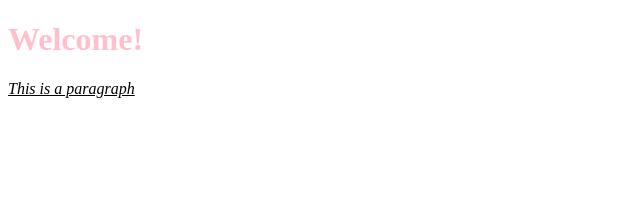
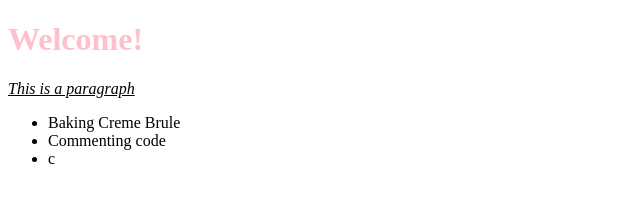
Before and after one commit to melvinz91/branches-practice, a plain HTML site: page index.html in a window 1280 px wide. Shown: the whole page, without its empty margins (0-640 px from the left). Drawn offline with Linux system fonts and the light colour scheme.

Commit message:
add skills

```diff
--- a/index.html
+++ b/index.html
@@ -10,6 +10,11 @@
     <h1>Welcome!</h1>
 
     <p>This is a paragraph</p>
+    <ul>
+      <li>Baking Creme Brule</li>
+      <li>Commenting code</li>
+      <li>c</li>
+    </ul>
 
   </body>
 </html>
```
